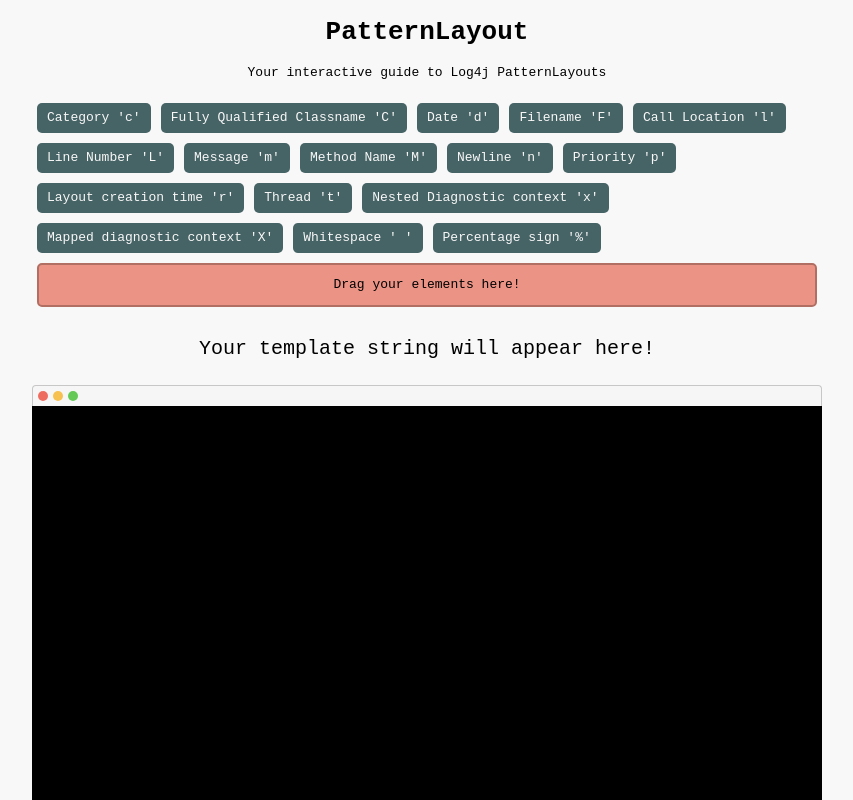
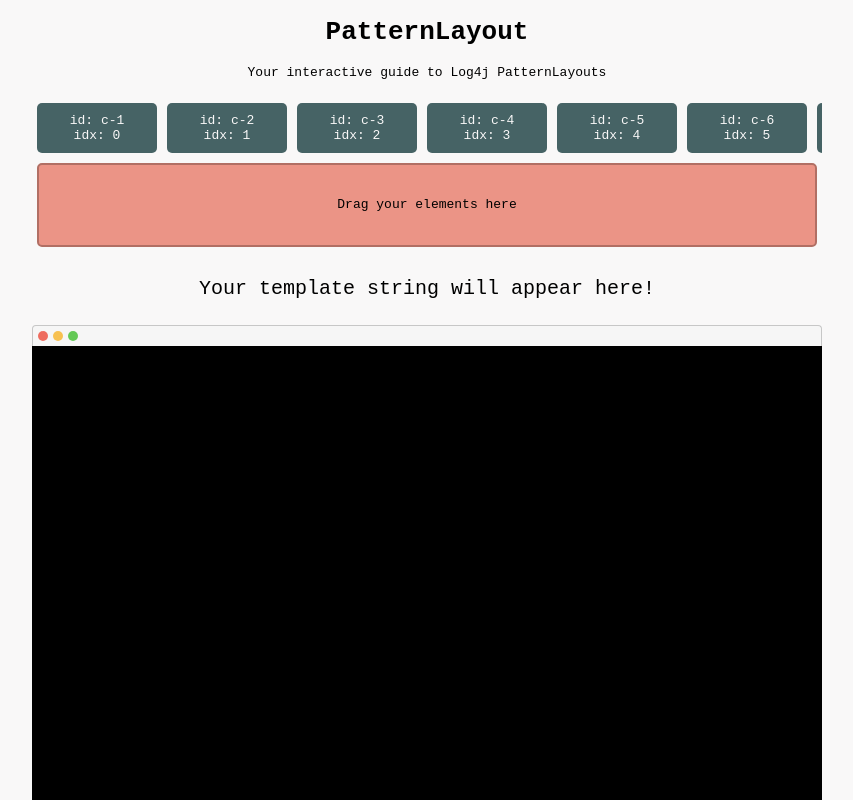
Before and after one commit to florianschmidt1994/patternlayout, a React (Create React App) app: page / in a window 1280 px wide. Shown: the top 800 px of the page, without its empty margins (213-1066 px from the left). Built offline with nearby package versions, Linux system fonts and the light colour scheme.

Commit message:
Add initial support for drag and drop

```diff
--- a/package.json
+++ b/package.json
@@ -7,6 +7,7 @@
     "@testing-library/react": "^9.3.2",
     "@testing-library/user-event": "^7.1.2",
     "react": "^16.12.0",
+    "react-beautiful-dnd": "^12.2.0",
     "react-dom": "^16.12.0",
     "react-scripts": "3.3.0"
   },
--- a/src/App.css
+++ b/src/App.css
@@ -30,7 +30,7 @@
 
     background-color: #EB9486;
 
-    min-height: 20px;
+    height: 60px;
 
     border-radius: 5px;
     padding: 10px;
@@ -51,3 +51,9 @@
     margin-top: 20px;
     margin-bottom: 20px;
 }
+
+.pill-list {
+    display: flex;
+    overflow: scroll;
+    height: 60px;
+}
--- a/src/App.js
+++ b/src/App.js
@@ -1,28 +1,69 @@
-import React from 'react';
-import logo from './logo.svg';
+import React, {useState} from 'react';
 import './App.css';
 import Pill from "./components/pill/Pill";
 import Terminal from "./components/terminal/Terminal";
+import {DragDropContext, Droppable, Draggable} from "react-beautiful-dnd";
 
-function App() {
-    const conversions = [
-        {conversionCharacter: "c", name: 'Category'},
-        {conversionCharacter: "C", name: 'Fully Qualified Classname'},
-        {conversionCharacter: "d", name: 'Date'},
-        {conversionCharacter: "F", name: 'Filename'},
-        {conversionCharacter: "l", name: 'Call Location'},
-        {conversionCharacter: "L", name: 'Line Number'},
-        {conversionCharacter: "m", name: 'Message'},
-        {conversionCharacter: "M", name: 'Method Name'},
-        {conversionCharacter: "n", name: 'Newline'},
-        {conversionCharacter: "p", name: 'Priority'},
-        {conversionCharacter: "r", name: 'Layout creation time'},
-        {conversionCharacter: "t", name: 'Thread'},
-        {conversionCharacter: "x", name: 'Nested Diagnostic context'},
-        {conversionCharacter: "X", name: 'Mapped diagnostic context'},
-        {conversionCharacter: " ", name: 'Whitespace'},
-        {conversionCharacter: "%", name: 'Percentage sign'}
-    ];
+function PillList(props) {
+    return <div ref={props.innerRef} className="pill-list">
+        {props.children}
+    </div>
+}
+
+function move(array, from, to) {
+    console.log(array);
+    console.log("From " + from + " to " + to);
+
+    let element = array[from];
+    array.splice(from, 1);
+    array.splice(to, 0, element);
+
+    console.log(array);
+
+    return array;
+}
+
+export default function App() {
+    const [conversions, setConversions] = useState([
+        {id: "c-1", conversionCharacter: "c", name: 'Category'},
+        {id: "c-2", conversionCharacter: "C", name: 'Fully Qualified Classname'},
+        {id: "c-3", conversionCharacter: "d", name: 'Date'},
+        {id: "c-4", conversionCharacter: "F", name: 'Filename'},
+        {id: "c-5", conversionCharacter: "l", name: 'Call Location'},
+        {id: "c-6", conversionCharacter: "L", name: 'Line Number'},
+        {id: "c-7", conversionCharacter: "m", name: 'Message'},
+        {id: "c-8", conversionCharacter: "M", name: 'Method Name'},
+        {id: "c-9", conversionCharacter: "n", name: 'Newline'},
+        {id: "c-10", conversionCharacter: "p", name: 'Priority'},
+        {id: "c-11", conversionCharacter: "r", name: 'Layout creation time'},
+        {id: "c-12", conversionCharacter: "t", name: 'Thread'},
+        {id: "c-13", conversionCharacter: "x", name: 'Nested Diagnostic context'},
+        {id: "c-14", conversionCharacter: "X", name: 'Mapped diagnostic context'},
+        {id: "c-15", conversionCharacter: " ", name: 'Whitespace'},
+        {id: "c-16", conversionCharacter: "%", name: 'Percentage sign'},
+    ]);
+
+    const onDragEnd = (result) => {
+
+
+        const {source, destination} = result;
+
+        // dropped outside the list
+        if (!destination) {
+            console.log("element dragged outside of list");
+            return;
+        }
+
+        console.log(`Changing order from ${source.index} to ${destination.index}`);
+
+
+        const itemsCopy = Array.from(conversions);
+
+        const itemsCopy2 = move(itemsCopy, source.index, destination.index);
+        console.log("setting state to" + JSON.stringify(itemsCopy2));
+        setConversions(itemsCopy2);
+    };
+
 
     return (
         <div className="App">
@@ -32,8 +73,50 @@
             </header>
 
             <main>
-                {conversions.map(c => <Pill conversionCharacter={c.conversionCharacter} description={c.name}/>)}
-                <div className="dropzone">Drag your elements here!</div>
+
+                <DragDropContext onDragEnd={onDragEnd}>
+
+                    <Droppable droppableId="1" direction="horizontal">
+                        {
+                            provided => (
+                                <PillList innerRef={provided.innerRef} {...provided.droppableProps}>
+                                    {conversions.map((conversion, idx) =>
+                                        <Draggable key={conversion.id} draggableId={conversion.id} index={idx}>
+                                            {(p1) =>
+                                                <Pill {...p1.draggableProps} {...p1.dragHandleProps}
+                                                      id={conversion.id}
+                                                      idx={idx}
+                                                      innerRef={p1.innerRef}
+                                                      conversionCharacter={conversions.conversionCharacter}
+                                                      description={conversions.name}/>}
+                                        </Draggable>
+                                    )}{provided.placeholder}
+                                </PillList>
+                            )
+                        }
+                    </Droppable>
+
+                    {/*<Droppable droppableId="2">*/}
+                    {/*    {*/}
+                    {/*        provided => <div>*/}
+                    {/*            <div className="dropzone">Drag your elements here!</div>*/}
+                    {/*            {conversions.map((c, idx) =>*/}
+                    {/*                <Draggable draggableId={c.name} index={idx}>*/}
+                    {/*                    {(provided) =>*/}
+                    {/*                        <Pill {...provided.draggableProps} {...provided.dragHandleProps}*/}
+                    {/*                              innerRef={provided.innerRef}*/}
+                    {/*                              conversionCharacter={c.conversionCharacter}*/}
+                    {/*                              description={c.name}/>}*/}
+                    {/*                </Draggable>*/}
+                    {/*            )}{provided.placeholder}*/}
+                    {/*        </div>*/}
+                    {/*    }*/}
+                    {/*</Droppable>*/}
+
+                    <div className="dropzone">Drag your elements here</div>
+
+                </DragDropContext>
+
                 <div className="templateString">Your template string will appear here!</div>
                 <Terminal/>
             </main>
@@ -44,5 +127,3 @@
         </div>
     );
 }
-
-export default App;
--- a/src/components/pill/Pill.css
+++ b/src/components/pill/Pill.css
@@ -1,12 +1,16 @@
 .pill {
     background-color: #466365;
 
-    height: 30px;
-    width: fit-content;
+    flex-grow: 0;
+    flex-shrink: 0;
+
+    height: 50px;
+    width: 100px;
 
     color: #F9F8F8;
 
     display: flex;
+
     align-items: center;
     justify-content: center;
 
--- a/src/components/pill/Pill.js
+++ b/src/components/pill/Pill.js
@@ -1,10 +1,14 @@
 import './Pill.css';
 import React from 'react';
 
-export default function Pill({conversionCharacter, description, closeable = false}) {
+export default function Pill(props) {
+    const {conversionCharacter, description, closeable = false, innerRef, id, idx} = props;
+
     return (
-        <div className="pill">
-            <div>{description} '{conversionCharacter}'</div>
+        <div {...props} ref={innerRef} className="pill">
+            id: {id}<br/>
+            idx: {idx}<br/>
+            {/*<div>{description}</div>*/}
             {closeable && <CloseButton/>}
         </div>
     );
```
Also changed, not shown: 1 other file (tests, documents, lock files or other folders).
